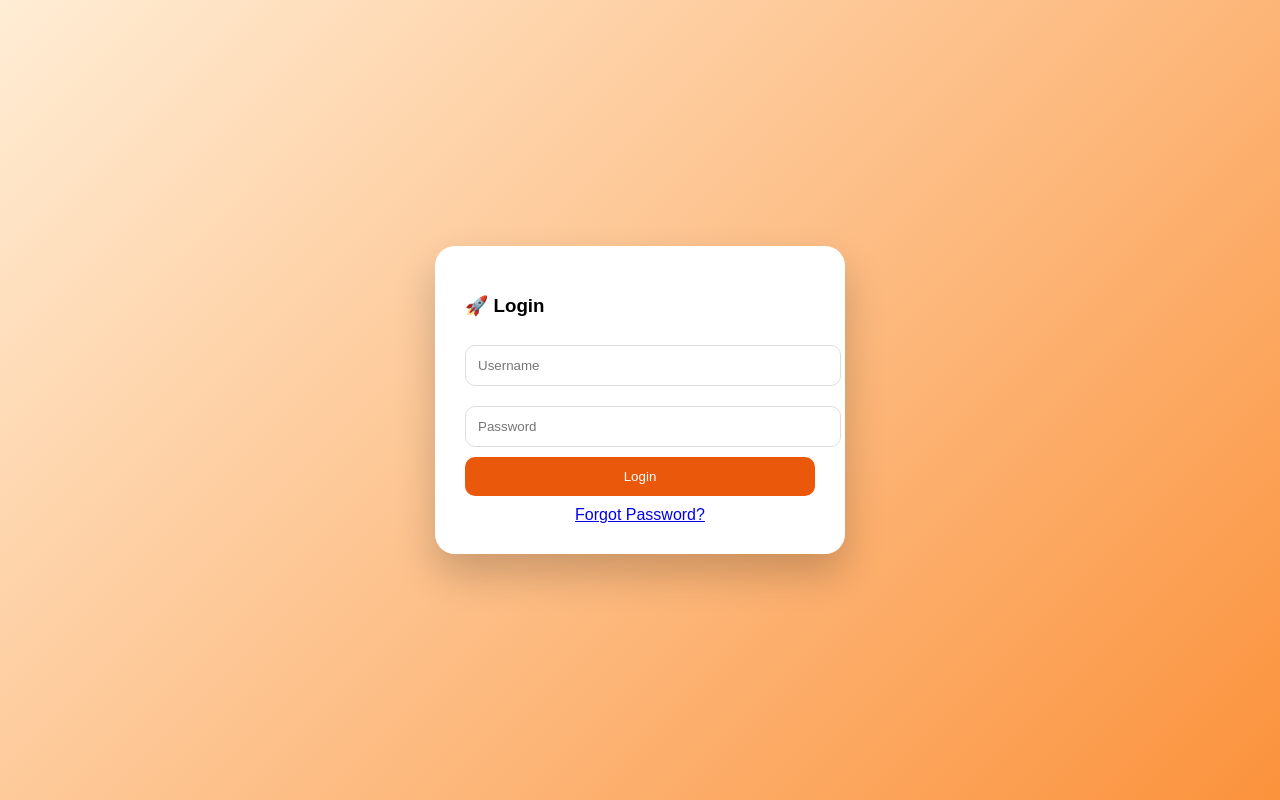
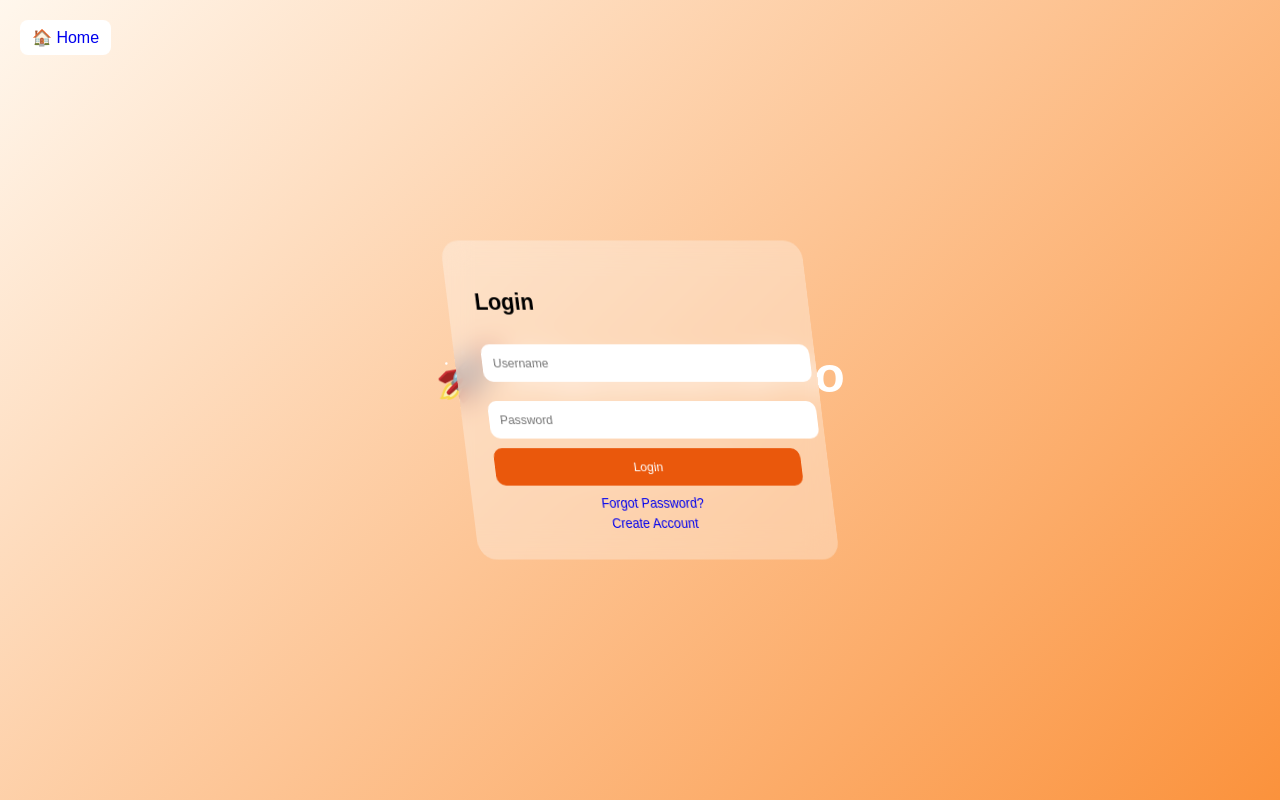
Before and after one commit to AI-Himanshu07/placementpro, a Django app: page /login/ in a window 1280 px wide. Run offline with Django 5.2, Linux system fonts and the light colour scheme.

Commit message:
changes in home and login page

```diff
--- a/templates/login.html
+++ b/templates/login.html
@@ -1,45 +1,60 @@
 <!DOCTYPE html>
 <html>
 <head>
-<title>Login</title>
+<title>Login - PlacementPro</title>
 
 <style>
-
 body {
-    margin:0;
-    height:100vh;
-    font-family:sans-serif;
-    background: linear-gradient(135deg,#ffedd5,#fb923c);
-    display:flex;
-    justify-content:center;
-    align-items:center;
+    margin: 0;
+    height: 100vh;
+    font-family: Arial;
+    overflow: hidden;
+    background: linear-gradient(135deg, #fff7ed, #fb923c);
 }
 
-/* CARD */
+/* WELCOME SCREEN */
+.welcome {
+    position: absolute;
+    width: 100%;
+    height: 100%;
+    display:flex;
+    align-items:center;
+    justify-content:center;
+    flex-direction:column;
+    color:white;
+    cursor:pointer;
+}
+
+.welcome h1 {
+    font-size:50px;
+}
+
+/* LOGIN CARD */
 .card {
-    width:350px;
+    position:absolute;
+    top:50%;
+    left:50%;
+    transform:translate(-50%,-50%) scale(0);
+    width:340px;
     padding:30px;
     border-radius:20px;
-    background:white;
-    box-shadow:0 20px 40px rgba(0,0,0,0.2);
-    animation:fadeIn 0.8s ease;
+    background:rgba(255,255,255,0.3);
+    backdrop-filter:blur(15px);
+    transition:0.5s;
 }
 
-@keyframes fadeIn {
-    from {opacity:0; transform:translateY(30px);}
-    to {opacity:1; transform:translateY(0);}
+.card.active {
+    transform:translate(-50%,-50%) scale(1);
 }
 
-/* INPUT */
 input {
     width:100%;
     padding:12px;
     margin:10px 0;
     border-radius:10px;
-    border:1px solid #ddd;
+    border:none;
 }
 
-/* BUTTON */
 button {
     width:100%;
     padding:12px;
@@ -49,36 +64,88 @@ button {
     border-radius:10px;
 }
 
-/* LINK */
-.link {
+/* LINKS */
+.links {
     text-align:center;
     margin-top:10px;
 }
 
+.links a {
+    display:block;
+    margin-top:5px;
+    text-decoration:none;
+    font-size:14px;
+}
+
+/* HOME BUTTON */
+.home-btn {
+    position:absolute;
+    top:20px;
+    left:20px;
+    background:white;
+    padding:8px 12px;
+    border-radius:8px;
+    text-decoration:none;
+}
 </style>
 </head>
 
 <body>
 
-<div class="card">
+<a href="/" class="home-btn">🏠 Home</a>
 
-<h3 class="text-center">🚀 Login</h3>
+<!-- WELCOME -->
+<div class="welcome" onclick="openLogin()">
+<h1>🚀 PlacementPro</h1>
+<p>Click anywhere to continue</p>
+</div>
+
+<!-- LOGIN -->
+<div class="card" id="loginCard">
+
+<h2>Login</h2>
 
 <form method="post">
 {% csrf_token %}
+
+{% if messages %}
+{% for message in messages %}
+<p style="color:red;text-align:center;">{{ message }}</p>
+{% endfor %}
+{% endif %}
 
 <input type="text" name="username" placeholder="Username" required>
 <input type="password" name="password" placeholder="Password" required>
 
 <button type="submit">Login</button>
-
 </form>
 
-<div class="link">
+<div class="links">
 <a href="/password-reset/">Forgot Password?</a>
+<a href="/students/register/">Create Account</a>
 </div>
 
 </div>
 
+<script>
+
+function openLogin(){
+    document.querySelector(".welcome").style.display="none";
+    document.getElementById("loginCard").classList.add("active");
+}
+
+// 3D EFFECT
+document.addEventListener("mousemove",(e)=>{
+    const card=document.getElementById("loginCard");
+
+    let x=(window.innerWidth/2 - e.pageX)/25;
+    let y=(window.innerHeight/2 - e.pageY)/25;
+
+    card.style.transform=
+    `translate(-50%,-50%) scale(1) rotateY(${x}deg) rotateX(${y}deg)`;
+});
+
+</script>
+
 </body>
 </html>
```
Also changed, not shown: templates/base.html (+9 -10 lines), templates/home.html (+44 -27 lines).
